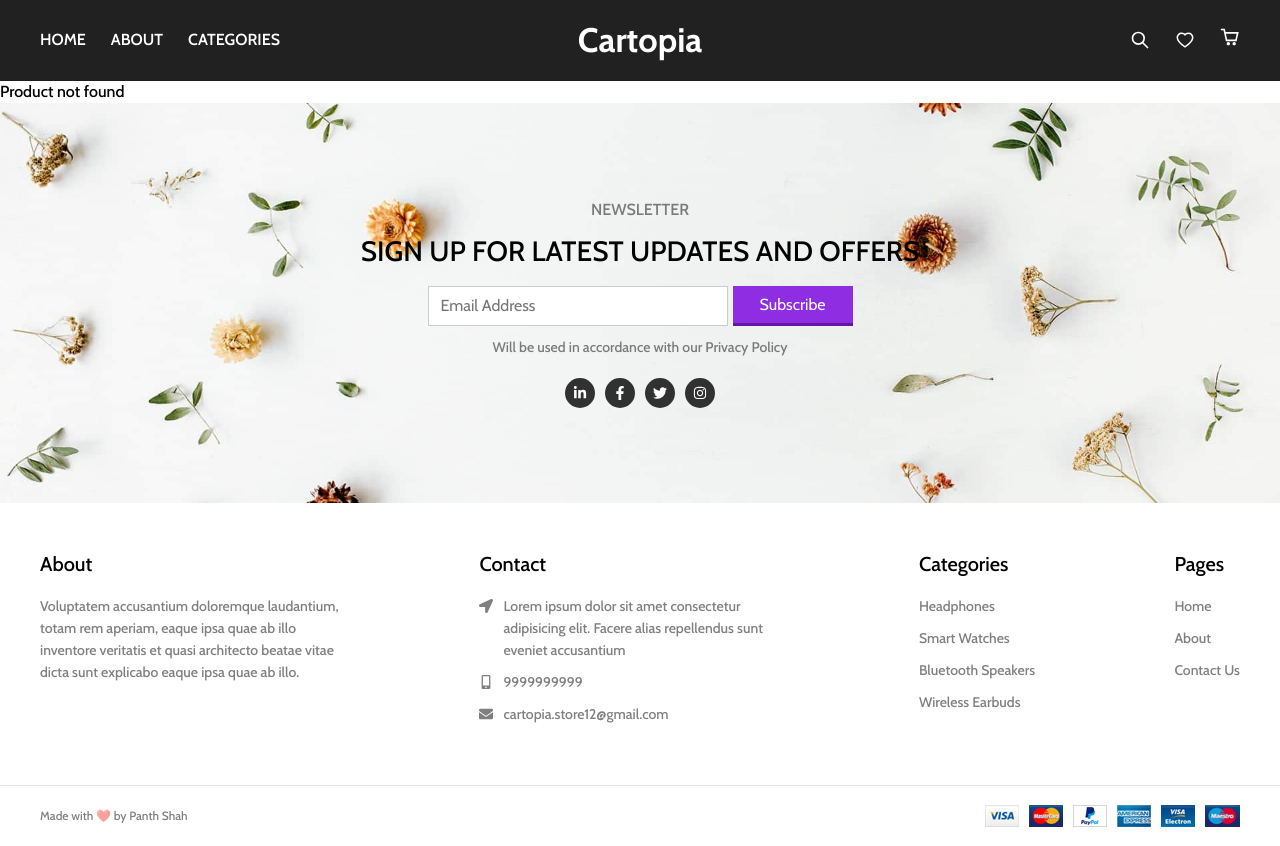
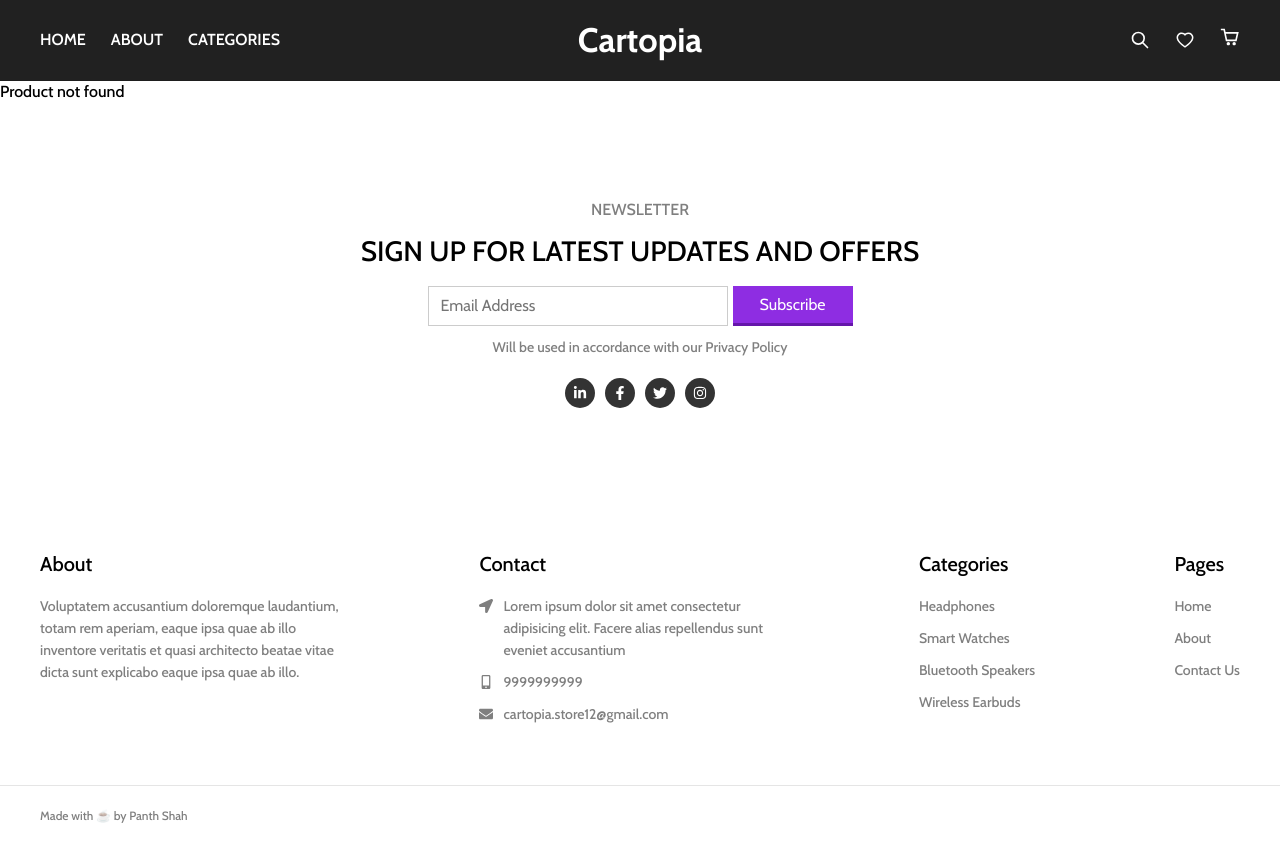
Before and after one commit to Panth1823/Cartopia, a React (Create React App) app in the folder client/: page /product/1 in a window 1280 px wide. Built offline with nearby package versions, Linux system fonts and the light colour scheme; no server answers.

Commit message:
delete 2 files and update 2 files

```diff
--- a/client/src/components/Footer/Footer.jsx
+++ b/client/src/components/Footer/Footer.jsx
@@ -1,7 +1,6 @@
 import React from "react";
 import "./Footer.scss";
 import { FaLocationArrow, FaMobileAlt, FaEnvelope } from "react-icons/fa";
-import Payment from "../../assets/payments.png";
 const Footer = () => {
   return (
     <div className="footer">
@@ -48,8 +47,9 @@ const Footer = () => {
       </div>
       <div className="bottom-bar">
         <div className="bottom-bar-content">
-          <span className="text">Made with ❤️ by Panth Shah</span>
-          <img alt="alt" src={Payment} />
+          <span className="text">
+            Made with ☕ by <span>Panth Shah</span>
+          </span>
         </div>
       </div>
     </div>
--- a/client/src/components/Footer/Newsletter/Newsletter.scss
+++ b/client/src/components/Footer/Newsletter/Newsletter.scss
@@ -4,7 +4,6 @@
     height: 400px;
     display: flex;
     align-items: center;
-    background: #f9f9f9 url("../../../assets/newsletter-bg.jpeg");
     background-position: center;
     background-repeat: no-repeat;
     background-size: cover;
```
Also changed, not shown: client/src/assets/newsletter-bg.jpeg (deleted), client/src/assets/payments.png (deleted).
